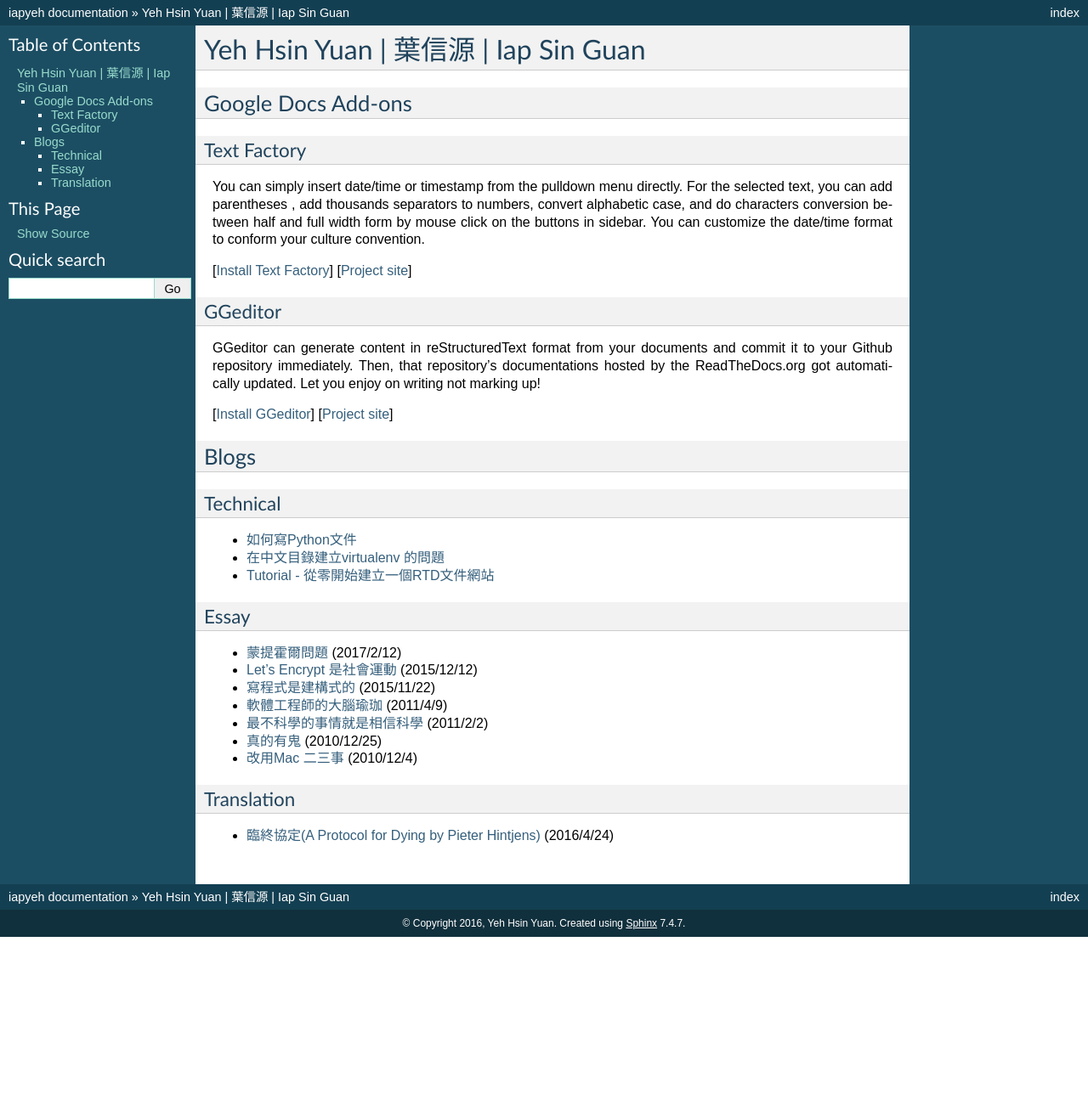
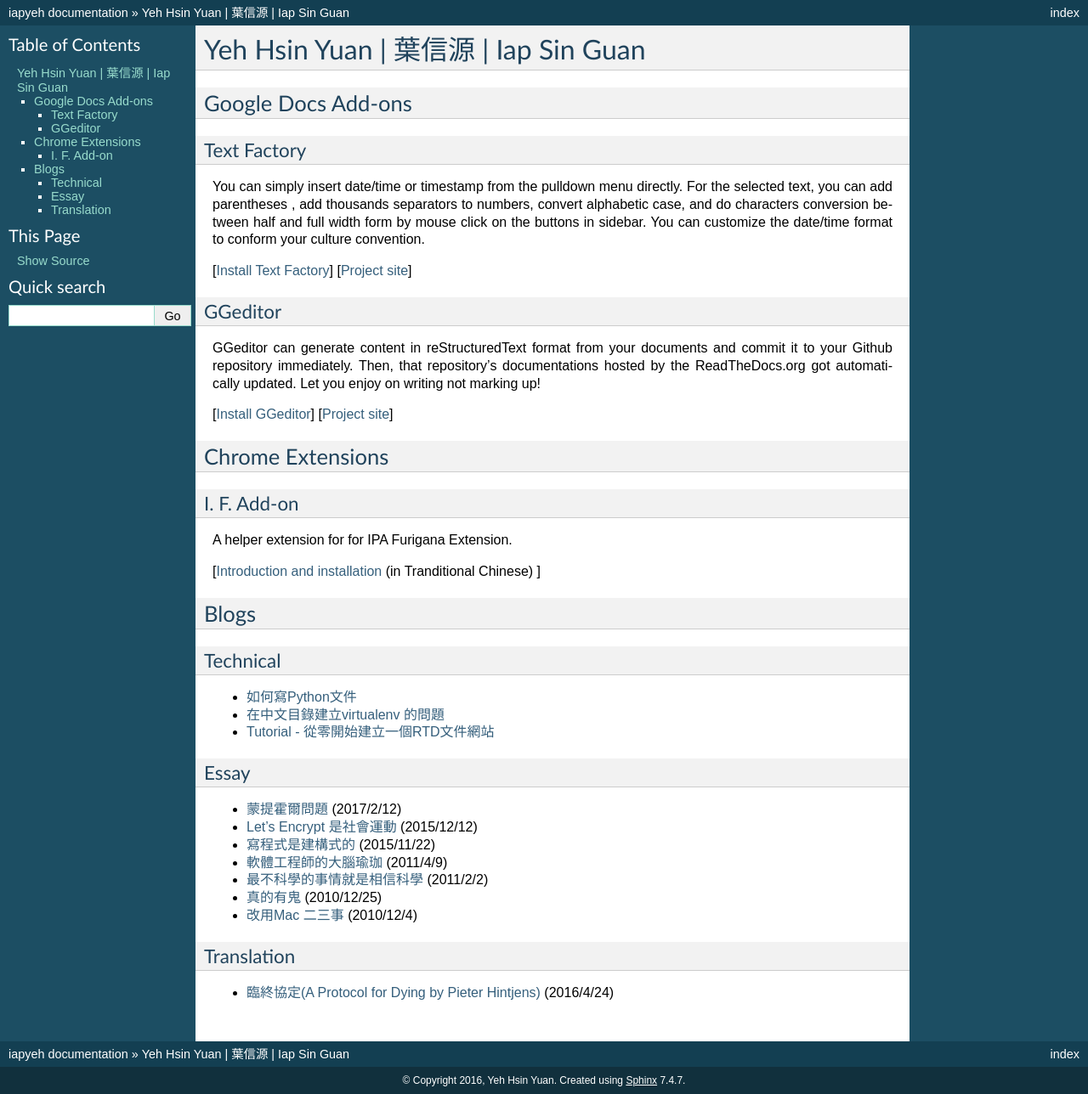
Before and after one commit to iapyeh/iapyeh, a Sphinx documentation site: the page built from docs/index.rst, in a window 1280 px wide. Shown: the whole page at 85% size. Built offline with Sphinx 7.4.7, drawn with Linux system fonts in a browser that asks for light colours; before the commit the page ends 1103 px from its top, so only the background shows below that.

Commit message:
Google Docs reST Editor@2017-5-26 17:7:48

```diff
--- a/docs/index.rst
+++ b/docs/index.rst
@@ -27,6 +27,20 @@
 
 [\ |LINK3|\ ] [\ |LINK4|\ ]
 
+.. _h2a317c445952767a80272d485671154b:
+
+Chrome Extensions
+=================
+
+.. _h4130661e431c4b2966a564e7520615f:
+
+I. F. Add-on
+------------
+
+A helper extension for for IPA Furigana Extension.
+
+[\ |LINK5|\  (in Tranditional Chinese) ]
+
 .. _h2a471632472157b6d1d2062464b6cd:
 
 Blogs
@@ -90,44 +104,48 @@
 
 .. |LINK5| raw:: html
 
-    <a href="blogs/technical/how2pydocs.html">如何寫Python文件</a>
+    <a href="blogs/myworks/I.F.Add-on.html">Introduction and installation</a>
 
 .. |LINK6| raw:: html
 
-    <a href="blogs/technical/VirtualenvProblem.html">在中文目錄建立virtualenv 的問題</a>
+    <a href="blogs/technical/how2pydocs.html">如何寫Python文件</a>
 
 .. |LINK7| raw:: html
 
-    <a href="https://goo.gl/qH1WWj" target="_blank">Tutorial - 從零開始建立一個RTD文件網站</a>
+    <a href="blogs/technical/VirtualenvProblem.html">在中文目錄建立virtualenv 的問題</a>
 
 .. |LINK8| raw:: html
 
-    <a href="blogs/MontyHallProblem.html">蒙提霍爾問題</a>
+    <a href="https://goo.gl/qH1WWj" target="_blank">Tutorial - 從零開始建立一個RTD文件網站</a>
 
 .. |LINK9| raw:: html
 
-    <a href="blogs/LetsEncrypt.html">Let’s Encrypt 是社會運動</a>
+    <a href="blogs/MontyHallProblem.html">蒙提霍爾問題</a>
 
 .. |LINK10| raw:: html
 
-    <a href="blogs/essay/constructiveProgramming.html">寫程式是建構式的</a>
+    <a href="blogs/LetsEncrypt.html">Let’s Encrypt 是社會運動</a>
 
 .. |LINK11| raw:: html
 
-    <a href="blogs/essay/brainyoga.html">軟體工程師的大腦瑜珈</a>
+    <a href="blogs/essay/constructiveProgramming.html">寫程式是建構式的</a>
 
 .. |LINK12| raw:: html
 
-    <a href="blogs/essay/believescience.html">最不科學的事情就是相信科學</a>
+    <a href="blogs/essay/brainyoga.html">軟體工程師的大腦瑜珈</a>
 
 .. |LINK13| raw:: html
 
-    <a href="blogs/essay/hasghost.html">真的有鬼</a>
+    <a href="blogs/essay/believescience.html">最不科學的事情就是相信科學</a>
 
 .. |LINK14| raw:: html
 
-    <a href="blogs/essay/switch2mac.html">改用Mac 二三事</a>
+    <a href="blogs/essay/hasghost.html">真的有鬼</a>
 
 .. |LINK15| raw:: html
 
+    <a href="blogs/essay/switch2mac.html">改用Mac 二三事</a>
+
+.. |LINK16| raw:: html
+
     <a href="blogs/translation/AProtocol4Dying.html">臨終協定(A Protocol for Dying by Pieter Hintjens)</a>
```
Also changed, not shown: other parts of docs/index.rst (+10 -10 lines).
